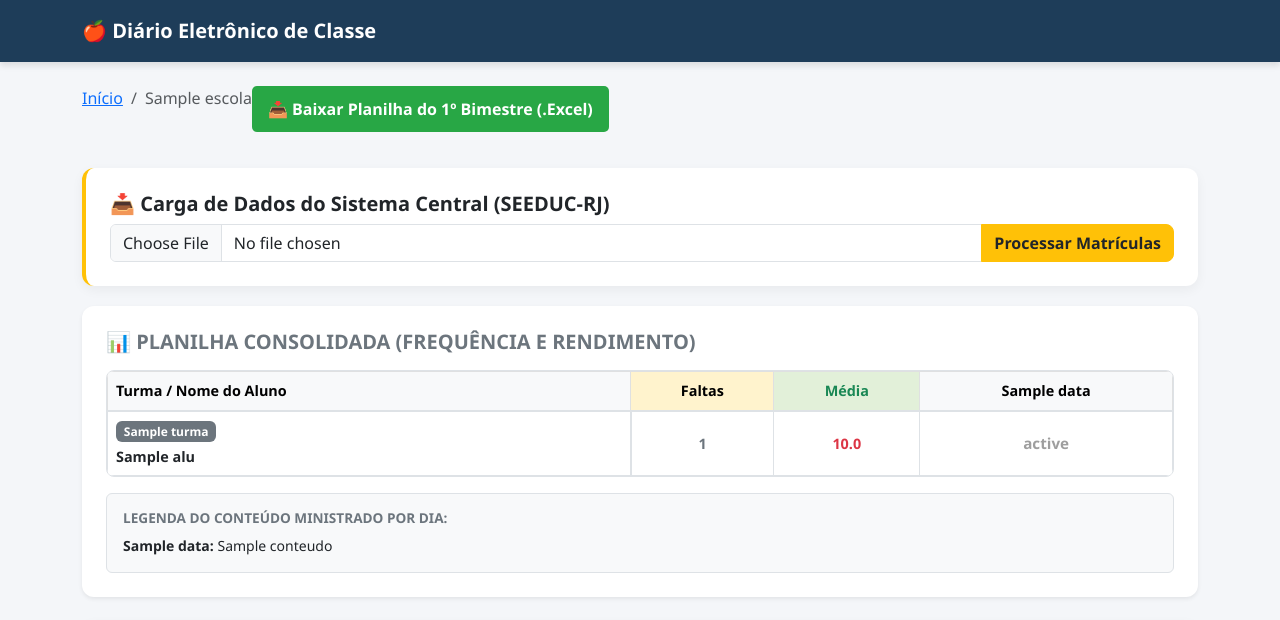
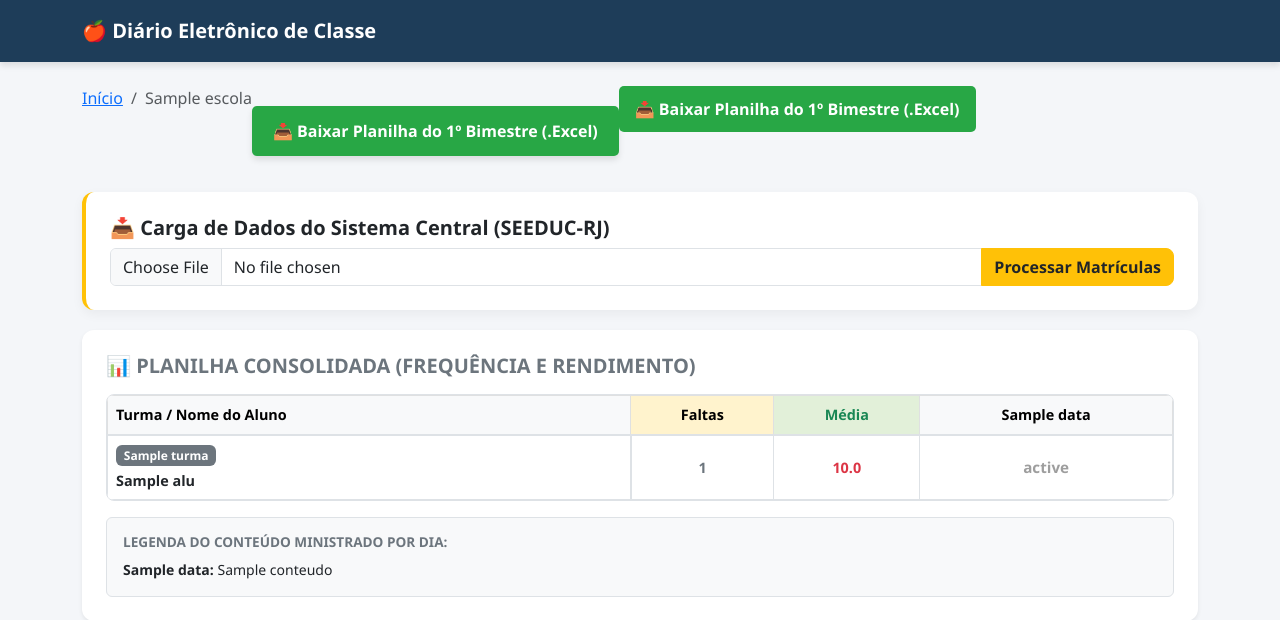
Before and after one commit to dederusso1-tech/diario-docente, a Flask app: template templates/escola.html in a window 1280 px wide. Shown: the top 620 px of the page. Run offline with Flask 3, Linux system fonts and the light colour scheme; the template is opened without the code that fills it: most values are stand-ins (such as "Sample title", 1, 10 or a date in 2020).

Commit message:
Update escola.html

```diff
--- a/templates/escola.html
+++ b/templates/escola.html
@@ -4,6 +4,11 @@
     <ol class="breadcrumb">
         <li class="breadcrumb-item"><a href="/">Início</a></li>
         <li class="breadcrumb-item active">{{ escola.nome }}</li>
+        <div style="margin: 20px 0;">
+    <a href="/exportar_excel/{{ escola.id }}" class="btn" style="background-color: #28a745; color: white; padding: 12px 20px; text-decoration: none; border-radius: 5px; display: inline-block; font-weight: bold; font-size: 16px; box-shadow: 0 4px 6px rgba(0,0,0,0.1);">
+        📥 Baixar Planilha do 1º Bimestre (.Excel)
+    </a>
+</div>
         <div style="margin-bottom: 20px;">
     <a href="/exportar_excel/{{ escola.id }}" class="btn" style="background-color: #28a745; color: white; padding: 10px 15px; text-decoration: none; border-radius: 5px; display: inline-block; font-weight: bold;">
         📥 Baixar Planilha do 1º Bimestre (.Excel)
```
